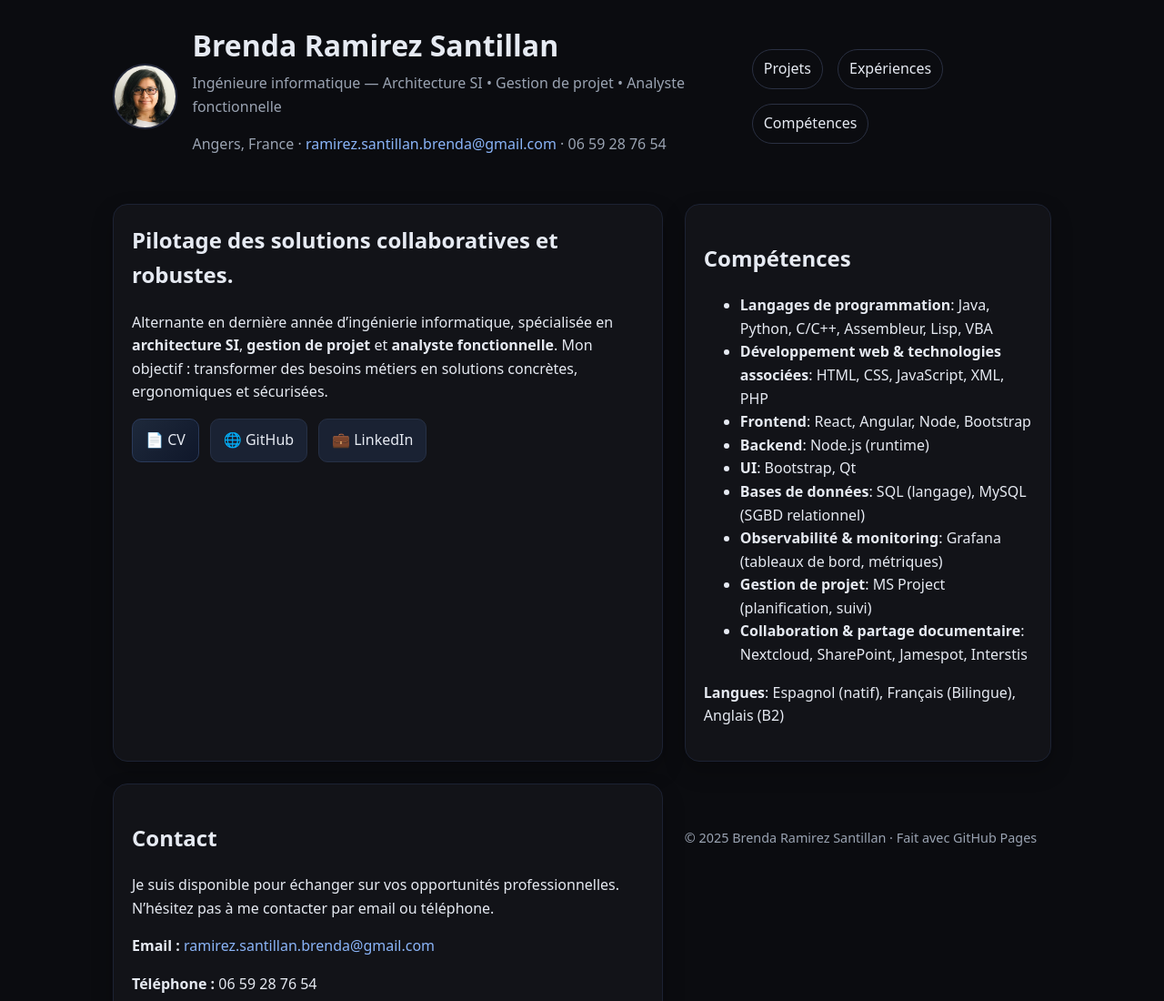
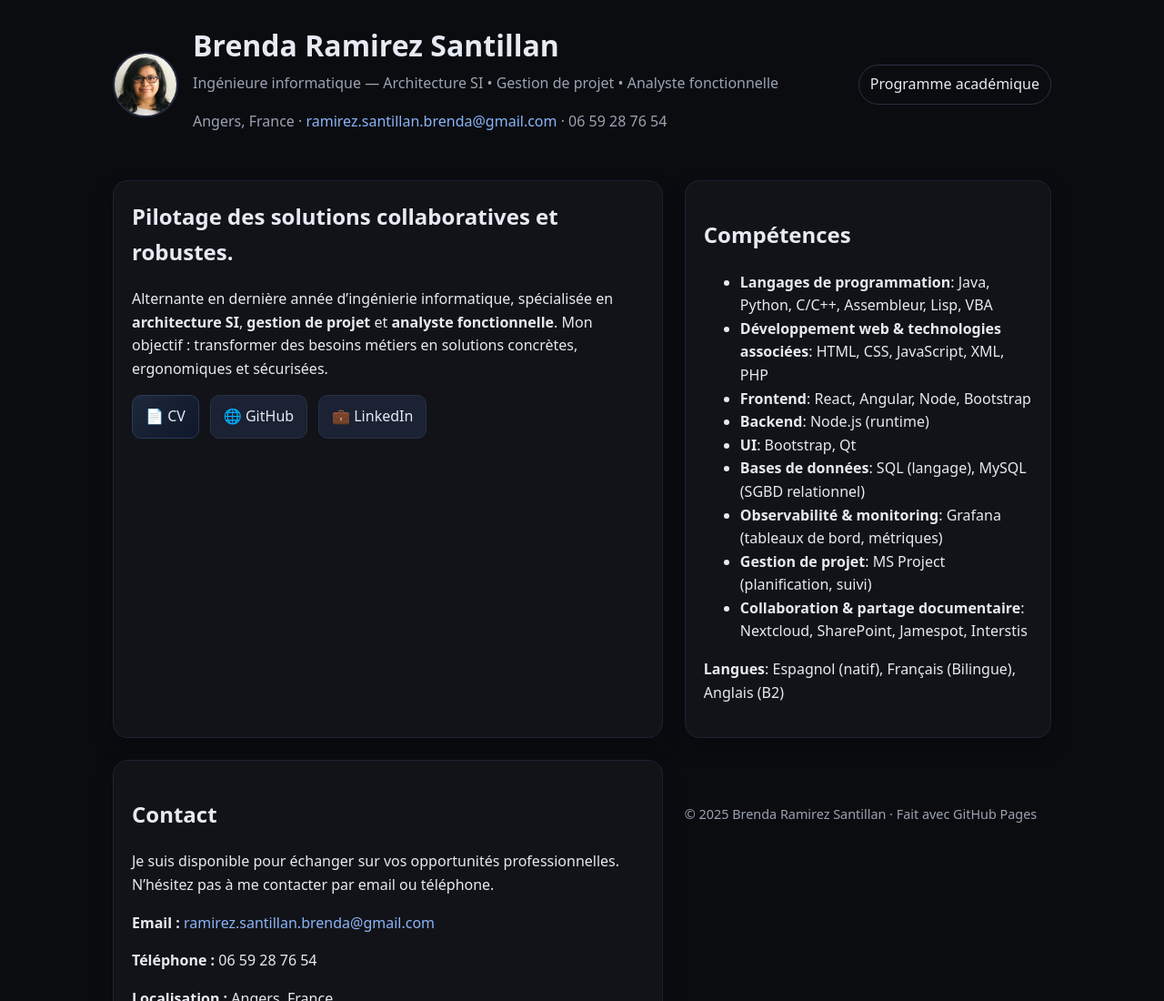
Before and after one commit to brenda-ramirez-santillan/brenda-ramirez-santillan.github.io, a plain HTML site: page index.html in a window 1280 px wide. Shown: the top 1100 px of the page at 91% size. Drawn offline with Linux system fonts and the light colour scheme.

Commit message:
Update index.html

```diff
--- a/index.html
+++ b/index.html
@@ -38,9 +38,8 @@
         </div>
       </div>
       <nav aria-label="Navigation principale">
-        <a href="#projets">Projets</a>
-        <a href="#experience">Expériences</a>
-        <a href="#competences">Compétences</a>
+        <a href="#programme.html">Programme académique</a>
+        <!--<a href="#competences">Compétences</a>-->
       </nav>
     </header>
 
```
